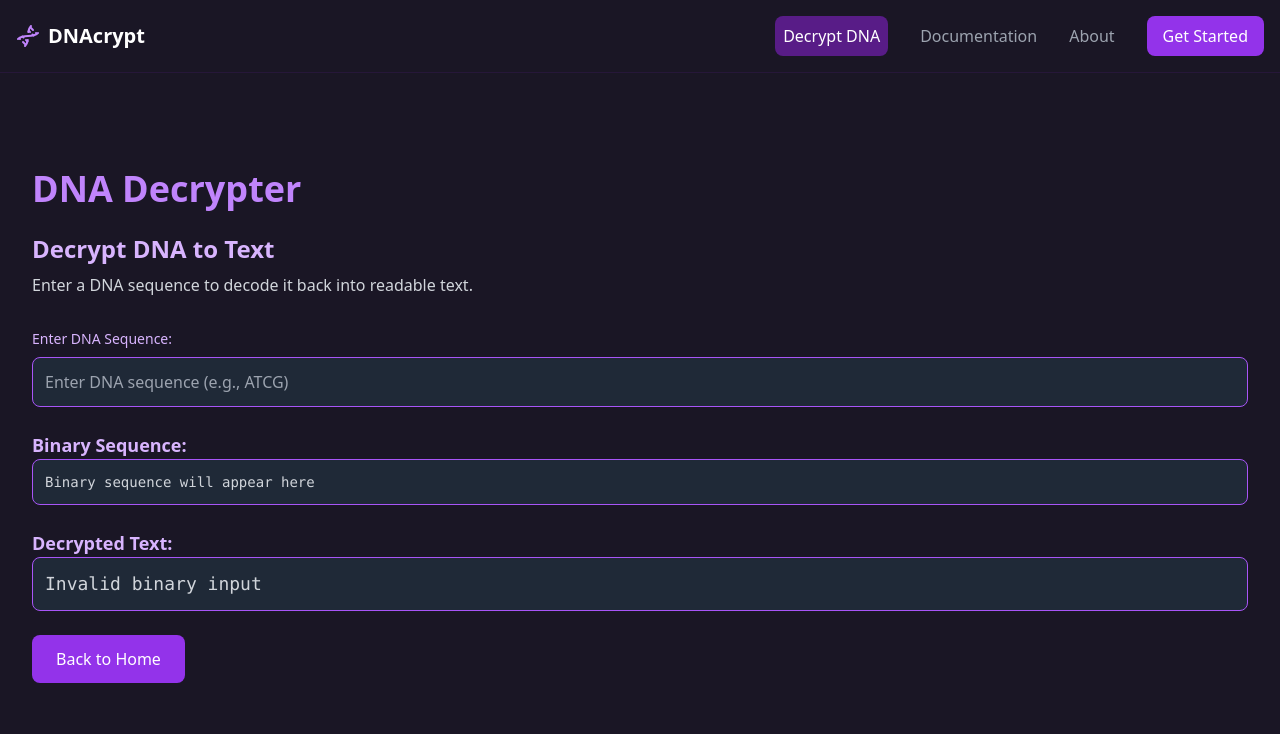
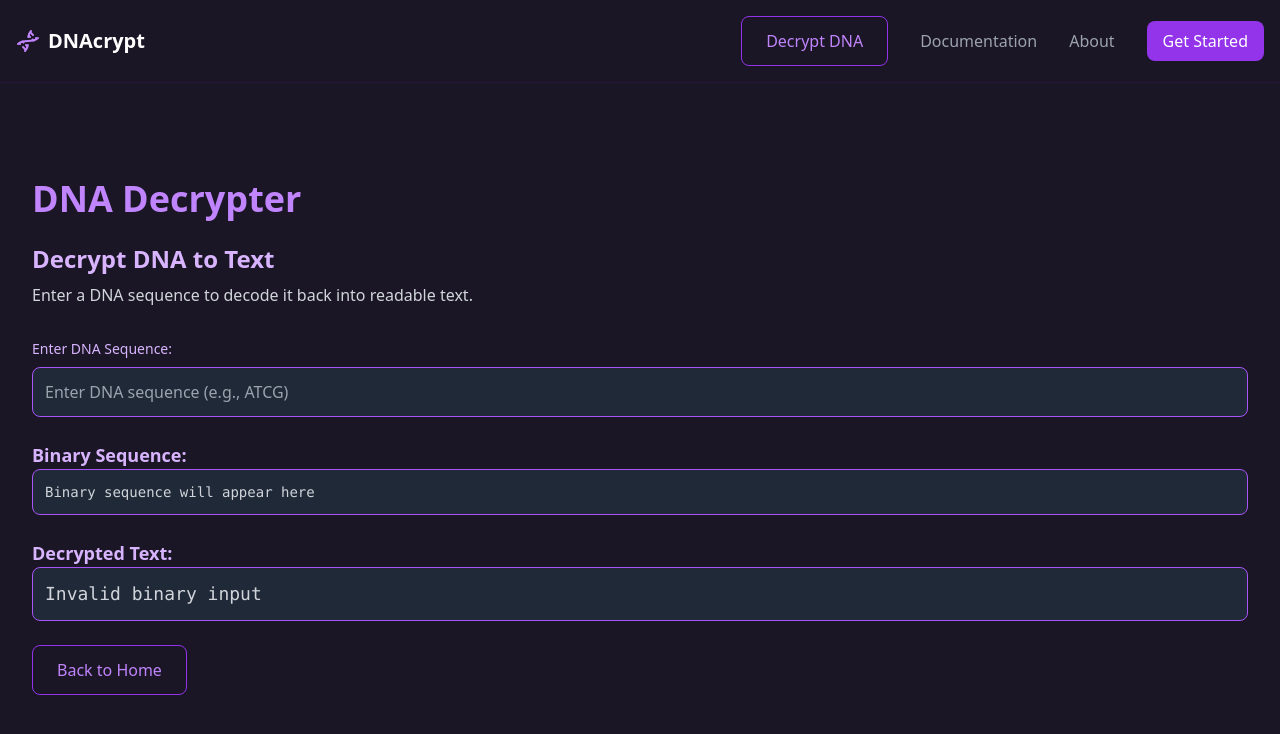
Before and after one commit to Mish7811/DNAcrypt, a React (Vite) app: page /decrypter in a window 1280 px wide. Shown: the top 734 px of the page. Built offline with nearby package versions, Linux system fonts and the light colour scheme.

Commit message:
Add files via upload

```diff
--- a/src/components/DNADecrypter.tsx
+++ b/src/components/DNADecrypter.tsx
@@ -46,7 +46,7 @@ export function DNADecrypter() {
 
       <button
         onClick={() => navigate('/')}
-        className="bg-purple-600 hover:bg-purple-700 px-6 py-3 rounded-lg transition text-white"
+        className="border border-purple-600 text-purple-400 hover:bg-purple-600/10 px-6 py-3 rounded-lg transition"
       >
         Back to Home
       </button>
--- a/src/components/Documentation.tsx
+++ b/src/components/Documentation.tsx
@@ -36,7 +36,7 @@ export function Documentation() {
       <section><p>---</p></section>
       <button
         onClick={() => navigate('/')}
-        className="bg-purple-600 hover:bg-purple-700 px-6 py-3 rounded-lg transition text-white"
+        className="border border-purple-600 text-purple-400 hover:bg-purple-600/10 px-6 py-3 rounded-lg transition"
       >
         Back to Home
       </button>
--- a/src/components/Hero.tsx
+++ b/src/components/Hero.tsx
@@ -1,5 +1,6 @@
 import React from 'react';
 import { Binary, Shield } from 'lucide-react';
+import { Link } from 'react-router-dom';
 
 interface HeroProps {
   onTryConverter: () => void;
@@ -26,9 +27,9 @@ export function Hero({ onTryConverter }: HeroProps) {
             <Binary className="w-5 h-5" />
             Try Converter
           </button>
-          <button className="border border-purple-600 text-purple-400 hover:bg-purple-600/10 px-6 py-3 rounded-lg transition">
-            Learn More
-          </button>
+          <Link to="/documentation" className="border border-purple-600 text-purple-400 hover:bg-purple-600/10 px-6 py-3 rounded-lg transition">
+              Learn More
+          </Link>
         </div>
       </div>
       <div className="relative">
--- a/src/components/Navigation.tsx
+++ b/src/components/Navigation.tsx
@@ -16,7 +16,7 @@ export function Navigation({ onTryTextConverter }: NavigationProps) {
             <span className="text-xl font-semibold">DNAcrypt</span>
           </div>
           <div className="flex items-center gap-8">
-            <Link to="/decrypter" className="bg-purple-900 text-white-900 hover:text-purple-400 px-2 py-2 rounded-lg transition">
+            <Link to="/decrypter" className="border border-purple-600 text-purple-400 hover:bg-purple-600/10 px-6 py-3 rounded-lg transition">
               Decrypt DNA
             </Link>
             <Link to="/documentation" className="text-gray-400 hover:text-purple-400 transition">
```
